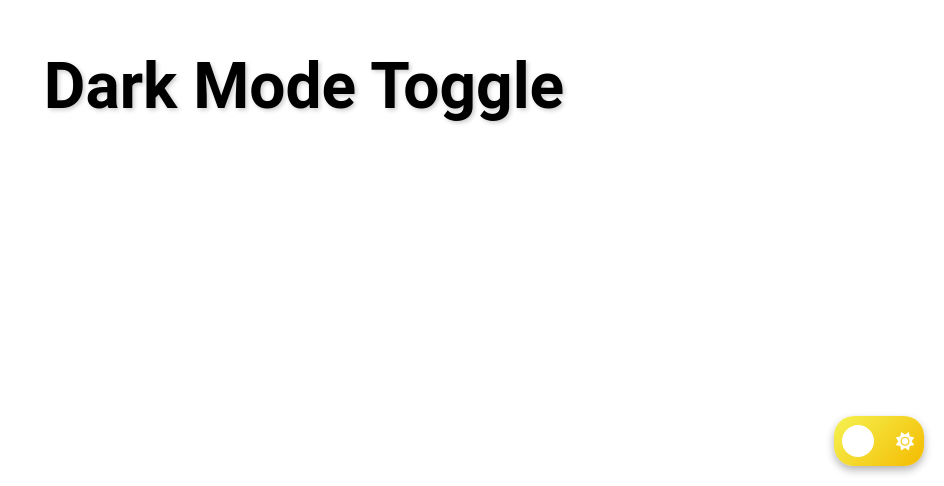
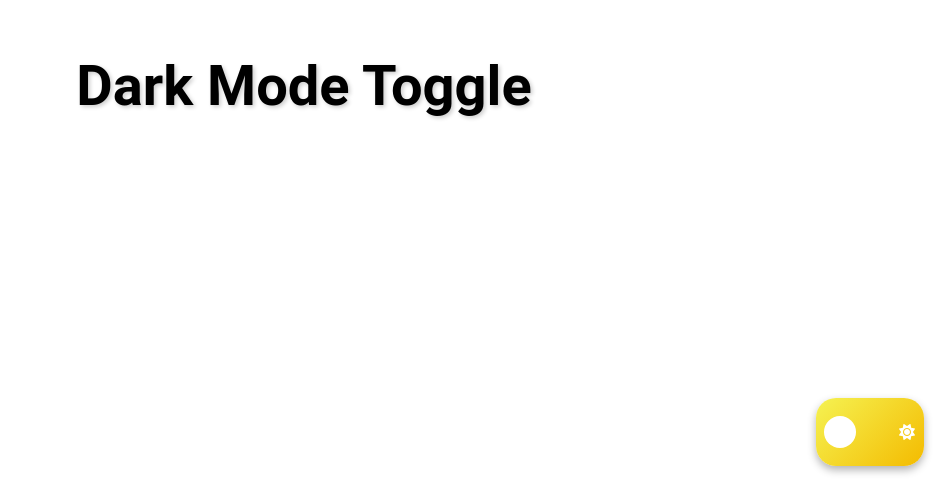
Before and after one commit to alizamir25/Light-Dark-mode-toggle, a plain HTML site: page index.html in a window 1280 px wide. Shown: the part 314-800 px from the top of the page, without its empty margins (336-1280 px from the left). Drawn offline with Linux system fonts and the light colour scheme.

Commit message:
Patch
Code clean up, size an color adjustments

```diff
--- a/style.css
+++ b/style.css
@@ -1,22 +1,22 @@
-body {
+body{
     margin: 0;
     font-family: 'Roboto', sans-serif;
-    transition: background-color 0.3s ease, color 0.3s ease;
+    transition: background-color 0.5s ease, color 0.5s ease;
     background-color: #fff;
     color: #000;
-    height: 100vh; /* Ensure full viewport height */
+    height: 100vh;
     display: flex;
-    align-items: center; /* Center content vertically */
-    justify-content: center; /* Center content horizontally */
+    align-items: center;
+    justify-content: center;
 }
-.dark-mode {
-    background-color: #312d2d;
+.dark-mode{
+    background-color: #080000;
     color: #f0f0f0;
 }
-.dark-mode .content {
+.dark-mode .content{
     color: #f0f0f0;
 }
-.dark-mode-container {
+.dark-mode-container{
     position: fixed;
     bottom: 20px;
     right: 20px;
@@ -24,9 +24,9 @@ body {
     align-items: center;
     justify-content: center;
 }
-.dark-mode-toggler {
-    width: 80px;
-    height: 40px;
+.dark-mode-toggler{
+    width: 100px;
+    height: 60px;
     background: linear-gradient(135deg, #f5f252, #f4bb00);
     border-radius: 20px;
     position: relative;
@@ -35,23 +35,23 @@ body {
     display: flex;
     align-items: center;
     justify-content: space-between;
-    padding: 5px;
-    transition: background 0.3s ease, box-shadow 0.3s ease;
+    padding: 4px;
+    transition: background 0.5s ease, box-shadow 0.5s ease;
 }
 .dark-mode-toggler .sun-icon,
-.dark-mode-toggler .moon-icon {
+.dark-mode-toggler .moon-icon{
     color: #fff;
-    font-size: 18px;
+    font-size: 16px;
 }
-.dark-mode-toggler .moon-icon {
+.dark-mode-toggler .moon-icon{
     position: absolute;
-    left: 10px;
-    transition: opacity 0.3s ease;
+    left: 9px;
+    transition: opacity 0.5s ease;
 }
-.dark-mode-toggler .sun-icon {
+.dark-mode-toggler .sun-icon{
     position: absolute;
-    right: 10px;
-    transition: opacity 0.3s ease;
+    right: 9px;
+    transition: opacity 0.5s ease;
 }
 .dark-mode .dark-mode-toggler {
     background: linear-gradient(135deg, #1e1e1e, #4a4a4a);
@@ -71,7 +71,7 @@ body {
     top: 50%;
     left: 8px;
     transform: translateY(-50%);
-    transition: transform 0.3s ease, background 0.3s ease;
+    transition: transform 0.5s ease, background 0.5s ease;
 }
 .dark-mode .dark-mode-toggler .toggle-circle {
     transform: translateY(-50%) translateX(40px);
@@ -83,13 +83,13 @@ body {
     padding: 20px;
 }
 h1 {
-    font-size: 4rem; /* Larger text size */
+    font-size: 3.5rem;
     margin: 0;
     position: relative;
     display: inline-block;
     color: inherit;
     text-shadow: 2px 2px 4px rgba(0, 0, 0, 0.2);
-    transition: color 0.3s ease, transform 0.3s ease;
+    transition: color 0.5s ease, transform 0.5s ease;
 }
 .dark-mode h1 {
     color: #e0e0e0;
@@ -97,5 +97,5 @@ h1 {
 }
 h1:hover {
     color: #1768ff;
-    transform: scale(1.05);
+    transform: scale(1.3);
 }
```
Also changed, not shown: app.js (+5 -5 lines).
